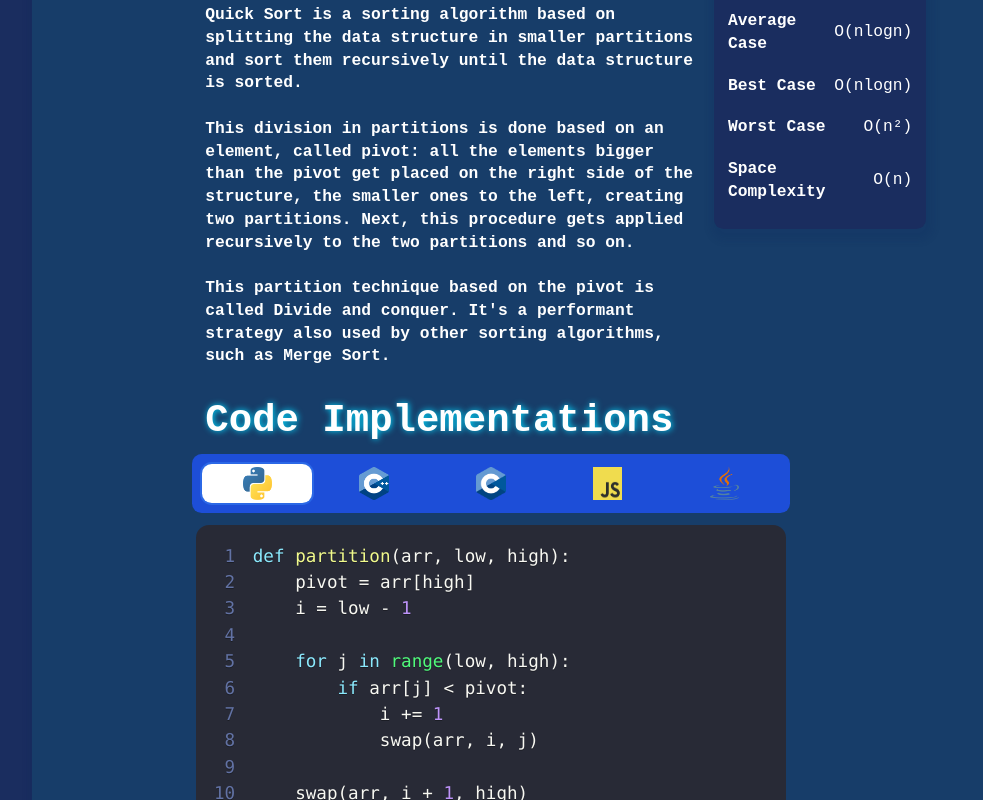
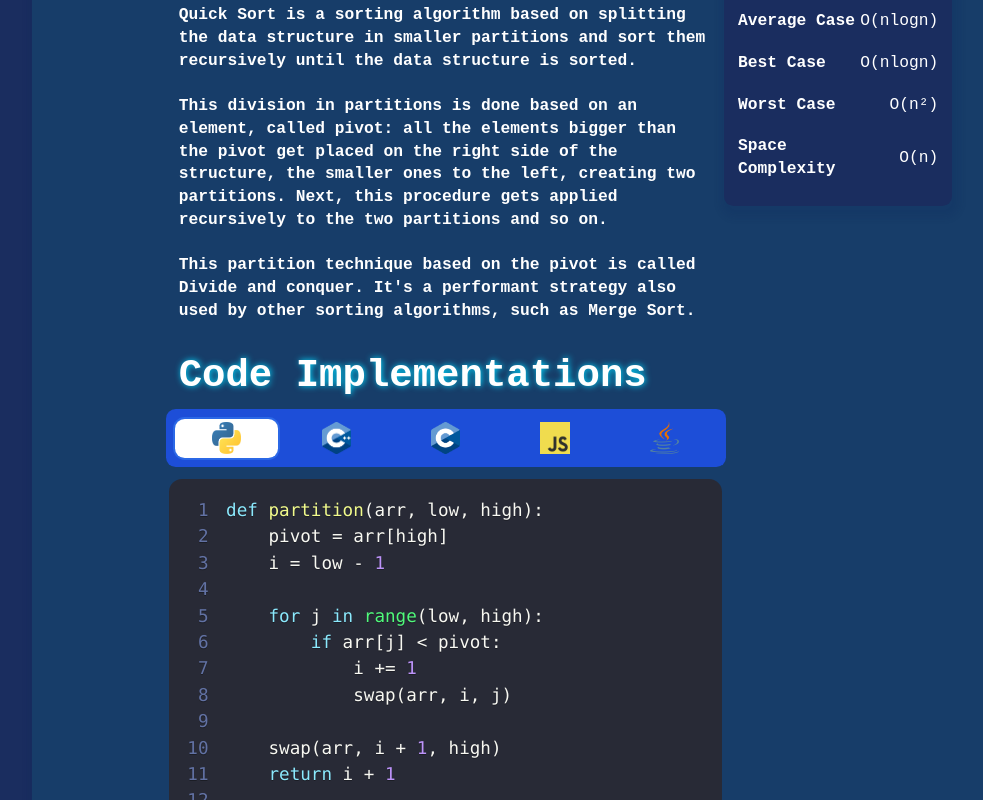
Before and after one commit to yamhokim/Sorting-Algorithm-Website, a React (Vite) app in the folder sortAlgorithmVisualizer/: page /quick-sort in a window 1280 px wide. Shown: the part 562-1362 px from the top of the page, without its empty margins (295-1278 px from the left). Built offline with nearby package versions, Linux system fonts and the light colour scheme.

Commit message:
changed spacing of code tab component

```diff
--- a/sortAlgorithmVisualizer/src/components/Tabs/TabsComponent.tsx
+++ b/sortAlgorithmVisualizer/src/components/Tabs/TabsComponent.tsx
@@ -20,7 +20,7 @@ const TabsComponent = ({ items }) => {
 
   return (
     <>
-      <div className="flex flex-col w-[80%]">
+      <div className="flex flex-col w-[70%]">
         <h1 className="neontext text-5xl font-bold text-white-800 self-start ml-4 mb-4">
           Code Implementations
         </h1>
--- a/sortAlgorithmVisualizer/src/index.css
+++ b/sortAlgorithmVisualizer/src/index.css
@@ -91,7 +91,7 @@ html {
 }
 
 .textbox {
-  width: 70%;
+  width: 75%;
   justify-content: center;
   align-items: flex-start;
   padding-top: 2%;
```
